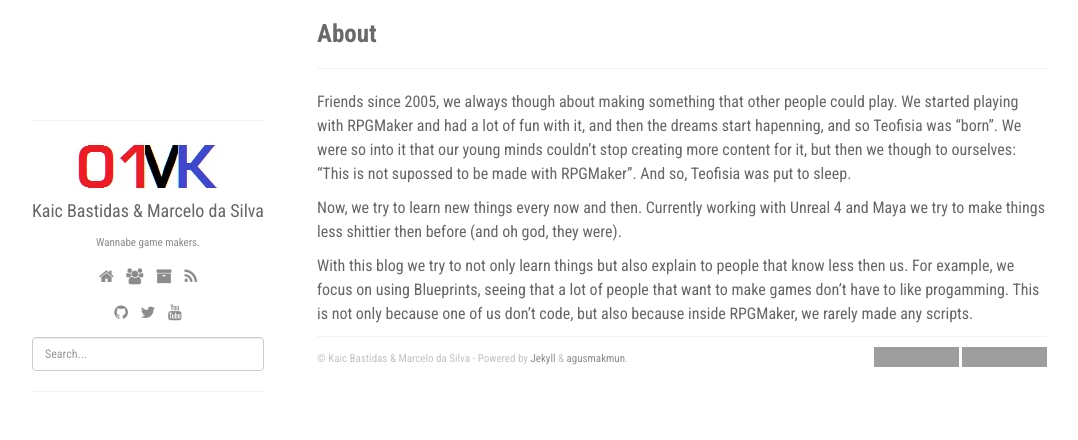
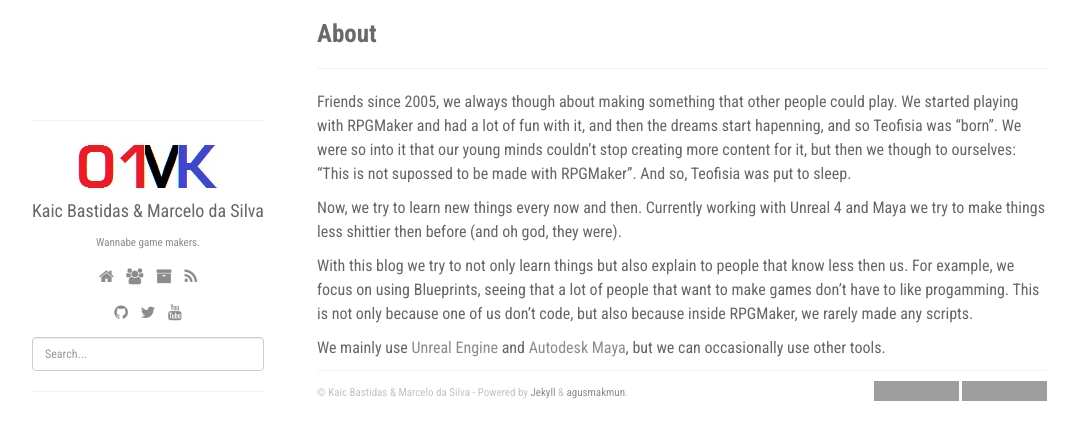
Before and after one commit to IterumCorp/iterumcorp.github.io, a Jekyll site: the page built from about.md, in a window 1280 px wide, cut to the strip 0-440 px from the top of the page. Shown: the whole strip, without its empty margins (53-1131 px from the left). Built offline with Jekyll 4.4.1, drawn with Linux system fonts in a browser that asks for light colours; nearby versions of some CDN libraries; comment, search, counter and statistics services are not loaded; grey boxes are pictures that could not be loaded.

Commit message:
adiconado link das ferramentas no about us

```diff
--- a/about.md
+++ b/about.md
@@ -9,3 +9,5 @@ Friends since 2005, we always though about making something that other people co
 Now, we try to learn new things every now and then. Currently working with Unreal 4 and Maya we try to make things less shittier then before (and oh god, they were).
 
 With this blog we try to not only learn things but also explain to people that know less then us. For example, we focus on using Blueprints, seeing that a lot of people that want to make games don't have to like progamming. This is not only because one of us don't code, but also because inside RPGMaker, we rarely made any scripts.
+
+We mainly use [Unreal Engine](https://www.unrealengine.com/what-is-unreal-engine-4) and [Autodesk Maya](http://www.autodesk.com.br/products/maya/overview), but we can occasionally use other tools.
```
